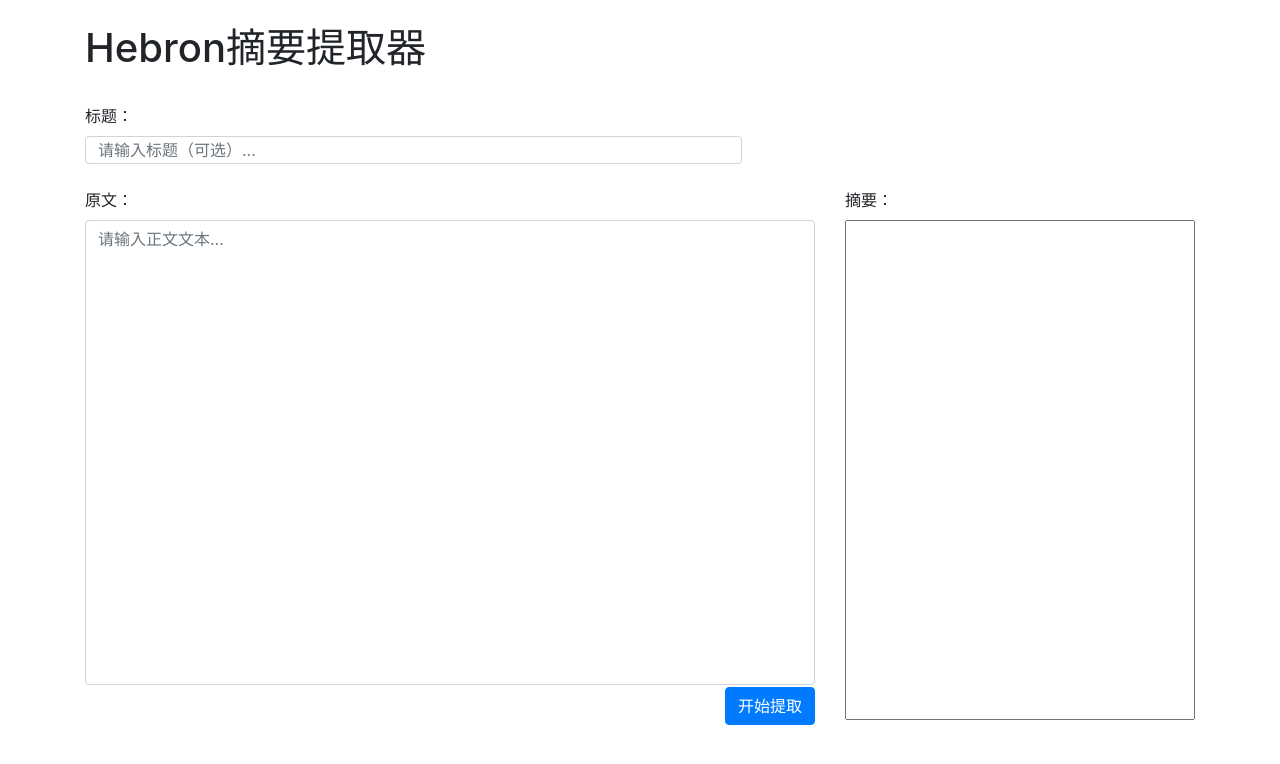
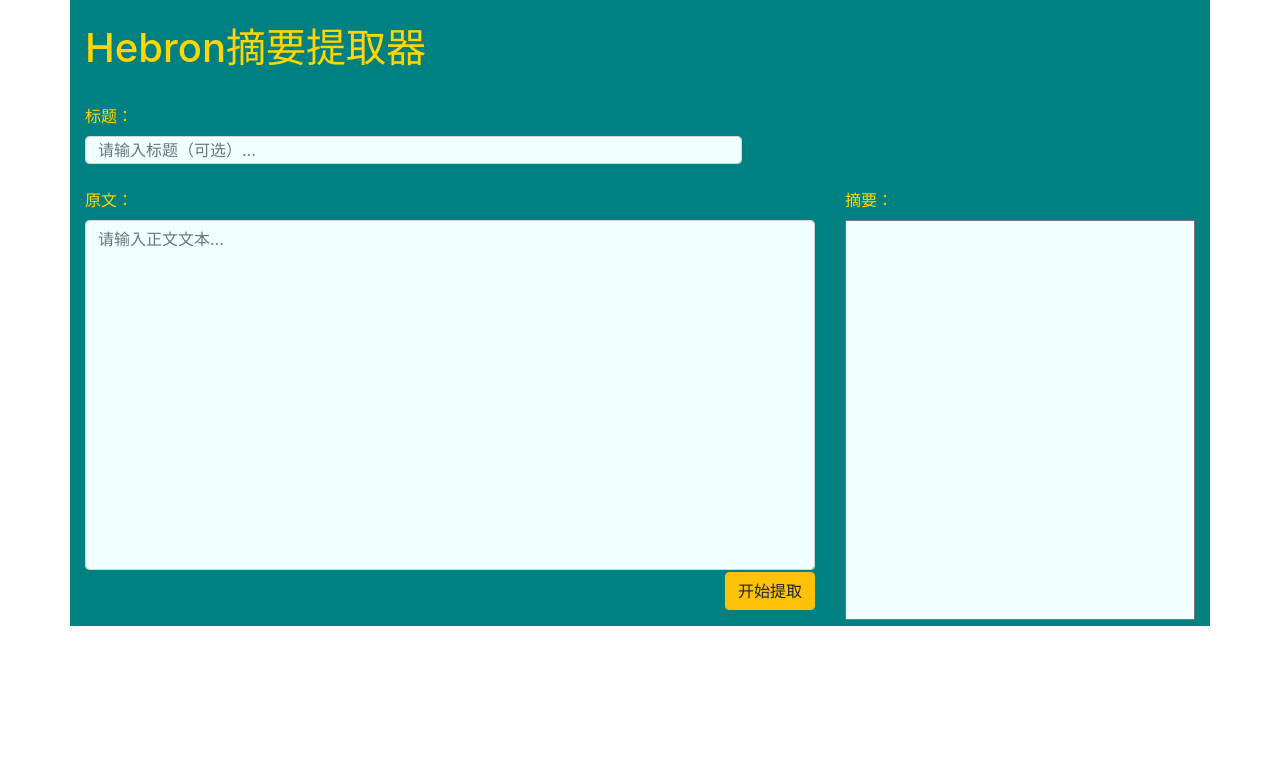
Before and after one commit to xiaobuguilaile/TextAutoDigest, a Flask app: page / in a window 1280 px wide. Shown: the top 764 px of the page. Run offline with Flask 2, Linux system fonts and the light colour scheme; parts of the project's set-up code (start-up, migrations or seed data) failed here and were passed over; some libraries are stand-ins or nearby versions.

Commit message:
add debug flag and a simple background color

```diff
--- a/abstra.py
+++ b/abstra.py
@@ -1,4 +1,4 @@
-from flask import Flask, render_template, request, jsonify, app
+from flask import Flask, render_template, request, jsonify
 import json
 import os
 import argparse
@@ -17,6 +17,7 @@ def parse_args(check=True):
     parser.add_argument('--sentence_embed_a', type=float, default=1e-4)
     parser.add_argument('--abstract_percent', type=float, default=0.2)
     parser.add_argument('--max_output_length', type=float, default=20)
+    parser.add_argument('--debugging', type=int, default=0)
     FLAGS, unparsed = parser.parse_known_args()
     return FLAGS, unparsed
 
@@ -63,4 +64,6 @@ if __name__ == '__main__':
     app.logger.info("Model building succeed!")
     app.logger.info("############ Ready to Serve #################")
     # 启动服务
+    # 设置debug模式
+    app.debug = FLAGS.debugging
     app.run()
--- a/templates/index.html
+++ b/templates/index.html
@@ -9,26 +9,26 @@
 </head>
 <body>
 
-    <div class="container">
+    <div class="container" style="background-color:teal;">
         <br>
-        <h1>Hebron摘要提取器</h1>
+        <h1 style="color:gold">Hebron摘要提取器</h1>
         <br>
         <div class="row">
             <div class="col-md-8">
-                <label for="send_title">标题：</label>
-                <input class="form-control" id="send_title" placeholder="请输入标题（可选）..." type="text" style="width: 90%; height:28px; resize: none;" name="send_title">
+                <label for="send_title" style="color:gold">标题：</label>
+                <input class="form-control" id="send_title" placeholder="请输入标题（可选）..." type="text" style="width: 90%; height:28px; resize: none; background-color:azure;" name="send_title">
             </div>
         </div>
         <br>
         <div class="row">
             <div class="col-md-8">
-            <label for="send_content">原文：</label><br>
-            <textarea class="form-control" id="send_content" placeholder="请输入正文文本..." style="width: 100%; height: 465px ;overflow: auto;word-break: break-all; resize: none;" name="send_content"></textarea>
-            <input id="send" type="button" class='btn btn-primary' style="margin-top:2px;float:right" value="开始提取">
+            <label for="send_content" style="color:gold">原文：</label><br>
+            <textarea class="form-control" id="send_content" placeholder="请输入正文文本..." style="width: 100%; height: 80%;overflow: auto;word-break: break-all; resize: none; background-color:azure;" name="send_content"></textarea>
+            <input id="send" type="button" class='btn btn-warning' style="margin-top:2px;float:right" value="开始提取">
         </div>
             <div class="col-md-4">
-            <label for="recv_content">摘要：</label><br>
-            <textarea id="recv_content" readonly style="width: 100%; height: 500px ;overflow: auto;word-break: break-all; resize: none;" name="recv_content"></textarea>
+            <label for="recv_content" style="color:gold">摘要：</label><br>
+            <textarea id="recv_content" readonly style="width: 100%; height: 400px ;overflow: auto;word-break: break-all; resize: none; background-color:azure;" name="recv_content"></textarea>
             </div>
         </div>
     </div>
```
Also changed, not shown: 1 other file.
